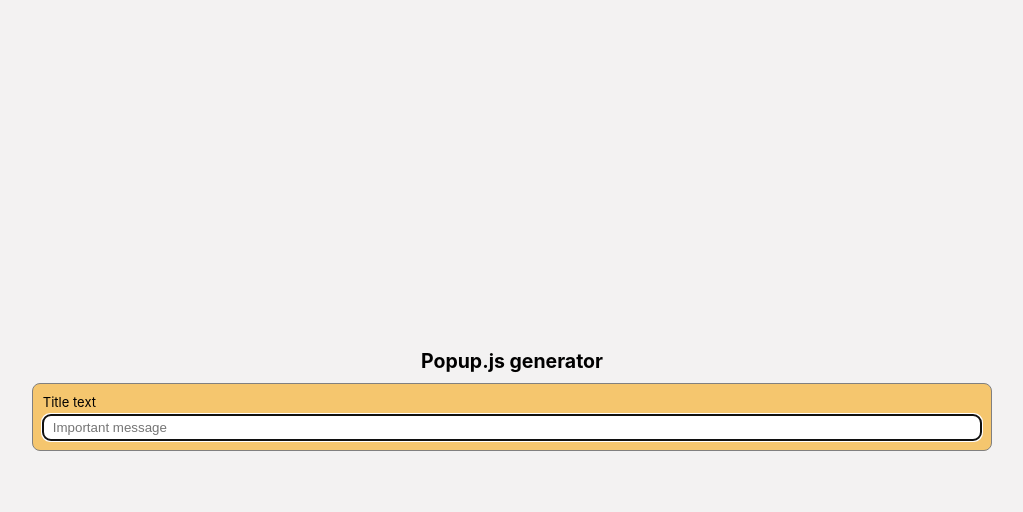
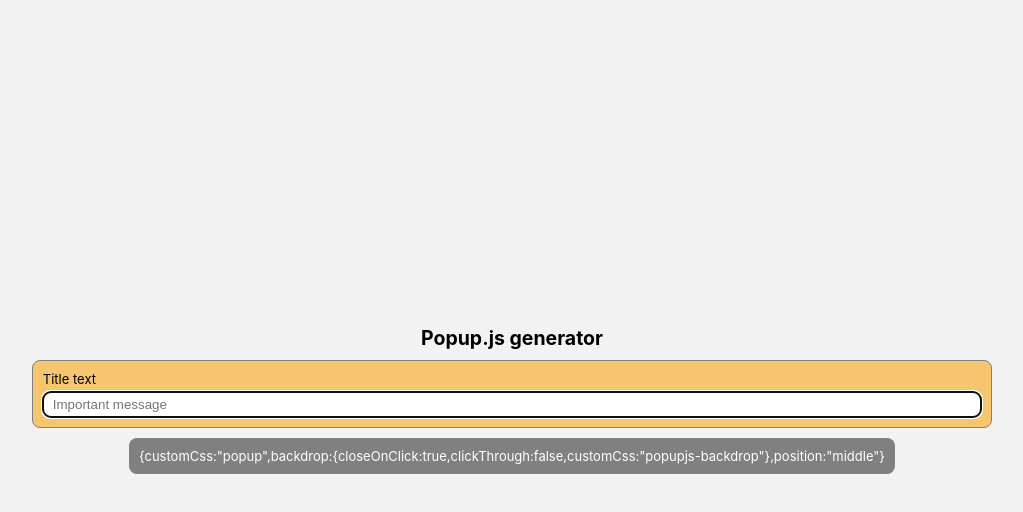
Before and after one commit to goodideagiver/popup, a plain HTML site: page index.html in a window 1280 px wide. Both pictures are taken after a click on the element "Title text". Shown: the whole page, without its empty margins (128-1151 px from the left). Drawn offline with Linux system fonts and the light colour scheme.

Commit message:
field values getter

```diff
--- a/index.html
+++ b/index.html
@@ -91,6 +91,7 @@
 					<button id="reset">Reset</button>
 				</div>
 			</form>
+			<section class="output-command" id="output"></section>
 		</section>
 	</body>
 </html>
--- a/src/script/popup-generator/app.js
+++ b/src/script/popup-generator/app.js
@@ -62,7 +62,8 @@ const getButtonsConfig = () => {
 	}
 	const buttonOptions = buttons.map(button => {
 		const inputs = [...button.querySelectorAll('input')];
-		return inputs.map(input => {
+		return inputs.map((input, index) => {
+			if (input.type === 'checkbox') return input.checked;
 			return input.value;
 		});
 	});
@@ -73,12 +74,14 @@ const getButtonsConfig = () => {
 const getAnimationConfig = () => {};
 
 const getConfigObj = () => {
+	const outputElementHook = document.getElementById('output');
+
 	const title = elementsHook.popupTitle.value;
 	const options = {
 		customCss: elementsHook.popupCSS.value,
 		backdrop: {
-			closeOnClick: elementsHook.backdrop.close.value,
-			clickThrough: elementsHook.backdrop.clickThrough.value,
+			closeOnClick: elementsHook.backdrop.close.checked,
+			clickThrough: elementsHook.backdrop.clickThrough.checked,
 			customCss: elementsHook.backdrop.CSS.value,
 		},
 		buttons: getButtonsConfig(),
@@ -86,6 +89,9 @@ const getConfigObj = () => {
 		content: elementsHook.content.value,
 		animation: getAnimationConfig(),
 	};
+	Object.keys(options).forEach(k => options[k] == '' && delete options[k]);
+	Object.keys(options).forEach(k => options[k] == undefined && delete options[k]);
+	outputElementHook.innerText = JSON.stringify(options).replace(/"([^"]+)":/g, '$1:');
 	return {
 		title,
 		options,
--- a/src/style/index.scss
+++ b/src/style/index.scss
@@ -111,3 +111,10 @@ body {
 	max-height: 0 !important;
 	overflow: hidden;
 }
+
+.output-command {
+	background-color: gray;
+	color: white;
+	padding: 10px;
+	border-radius: 8px;
+}
```
Also changed, not shown: src/style/css/min/index.min.css.
